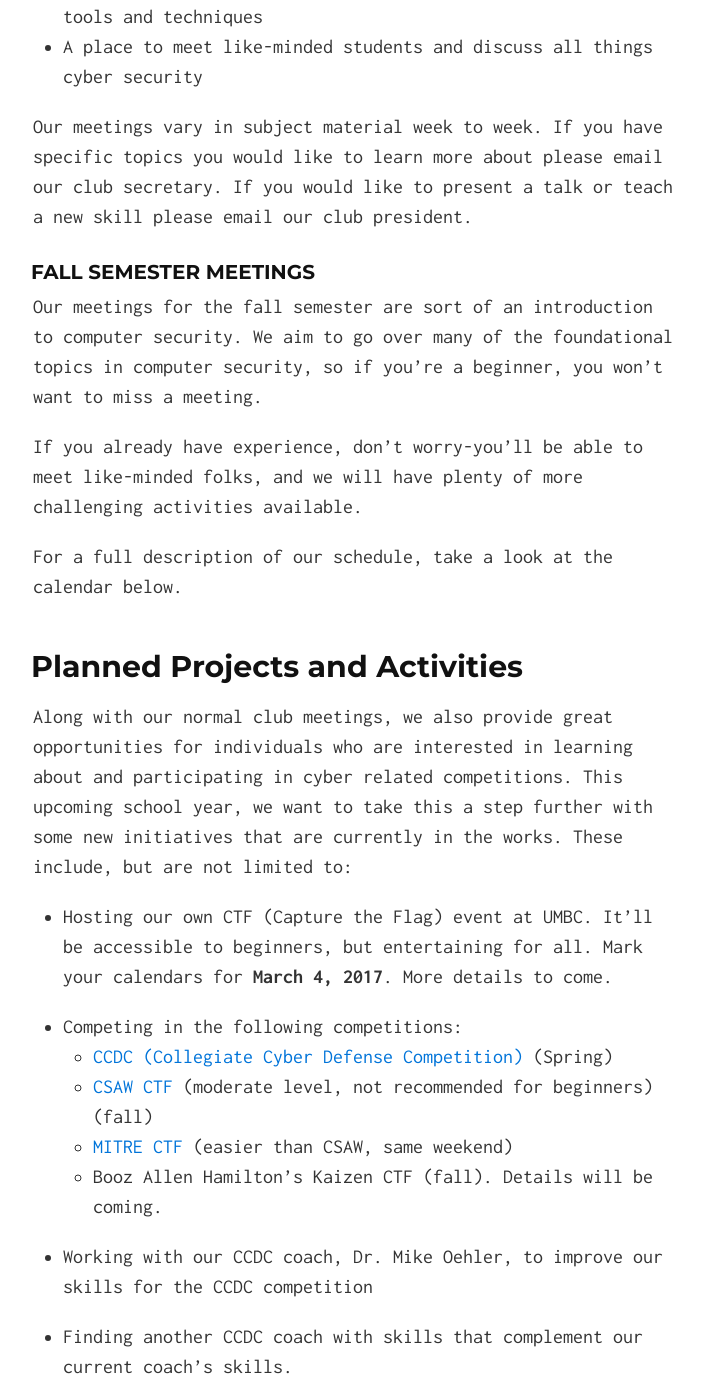
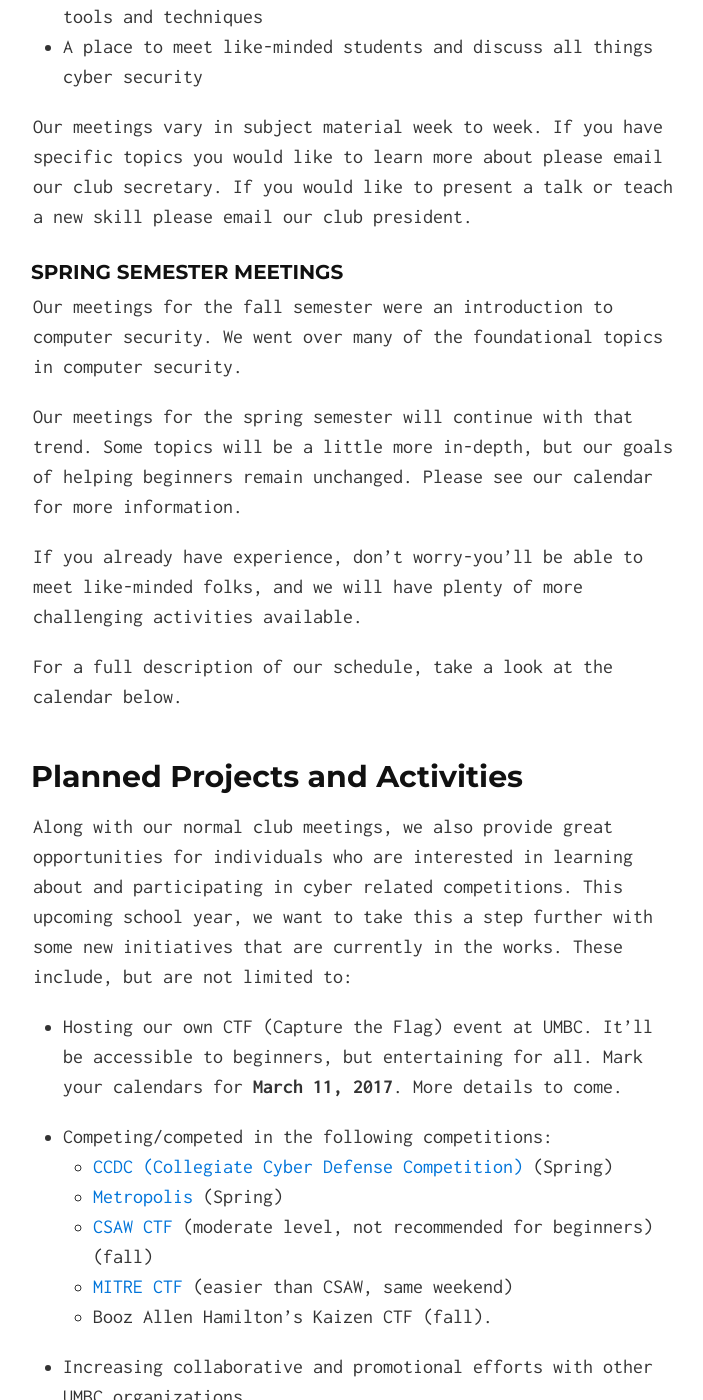
Before and after one commit to UMBCCyberDawgs/umbccyberdawgs.github.io, a Jekyll site: the page built from index.md, in a window 1280 px wide and 1400 px high, scrolled down 1168 px. Shown: the whole window, without its empty margins (287-990 px from the left). Built offline with Jekyll 4.4.1, drawn with Linux system fonts in a browser that asks for light colours; our own code applies the rules of GitHub Pages for plain Markdown files.

Commit message:
Update site for Spring 2017

```diff
--- a/index.md
+++ b/index.md
@@ -43,14 +43,17 @@ you would like to learn more about please email our club secretary. If you
 would like to present a talk or teach a new skill please email our club
 president.
 
-### Fall Semester Meetings
+### Spring Semester Meetings
 
-Our meetings for the fall semester are sort of an introduction to computer
-security. We aim to go over many of the foundational topics in computer
-security, so if you're a beginner, you won't want to miss a meeting.
+Our meetings for the fall semester were an introduction to computer security. We
+went over many of the foundational topics in computer security.
 
-If you already have experience, don't worry-you'll be able to meet like-minded folks,
-and we will have plenty of more challenging activities available.
+Our meetings for the spring semester will continue with that trend. Some topics
+will be a little more in-depth, but our goals of helping beginners remain
+unchanged. Please see our calendar for more information.
+
+If you already have experience, don't worry-you'll be able to meet like-minded
+folks, and we will have plenty of more challenging activities available.
 
 For a full description of our schedule, take a look at the calendar below.
 
@@ -63,22 +66,17 @@ further with some new initiatives that are currently in the works. These
 include, but are not limited to:
 
 * Hosting our own CTF (Capture the Flag) event at UMBC. It'll be accessible to
-beginners, but entertaining for all. Mark your calendars for **March 4, 2017**.
+beginners, but entertaining for all. Mark your calendars for **March 11, 2017**.
 More details to come.
 
-* Competing in the following competitions:
+* Competing/competed in the following competitions:
     * [CCDC (Collegiate Cyber Defense Competition)](http://maccdc.org/) (Spring)
+    * [Metropolis](https://www.cyberskyline.com/events/metropolis) (Spring)
     * [CSAW CTF](https://csaw.engineering.nyu.edu/ctf)
       (moderate level, not recommended for beginners) (fall)
     * [MITRE CTF](https://www.mitre.org/news/corporate-events/capture-the-flag-ctf-2016)
       (easier than CSAW, same weekend)
-    * Booz Allen Hamilton's Kaizen CTF (fall). Details will be coming.
-
-* Working with our CCDC coach, Dr. Mike Oehler, to improve our skills for the
-CCDC competition
-
-* Finding another CCDC coach with skills that complement our current coach's
-skills.
+    * Booz Allen Hamilton's Kaizen CTF (fall).
 
 * Increasing collaborative and promotional efforts with other UMBC organizations
 
```
